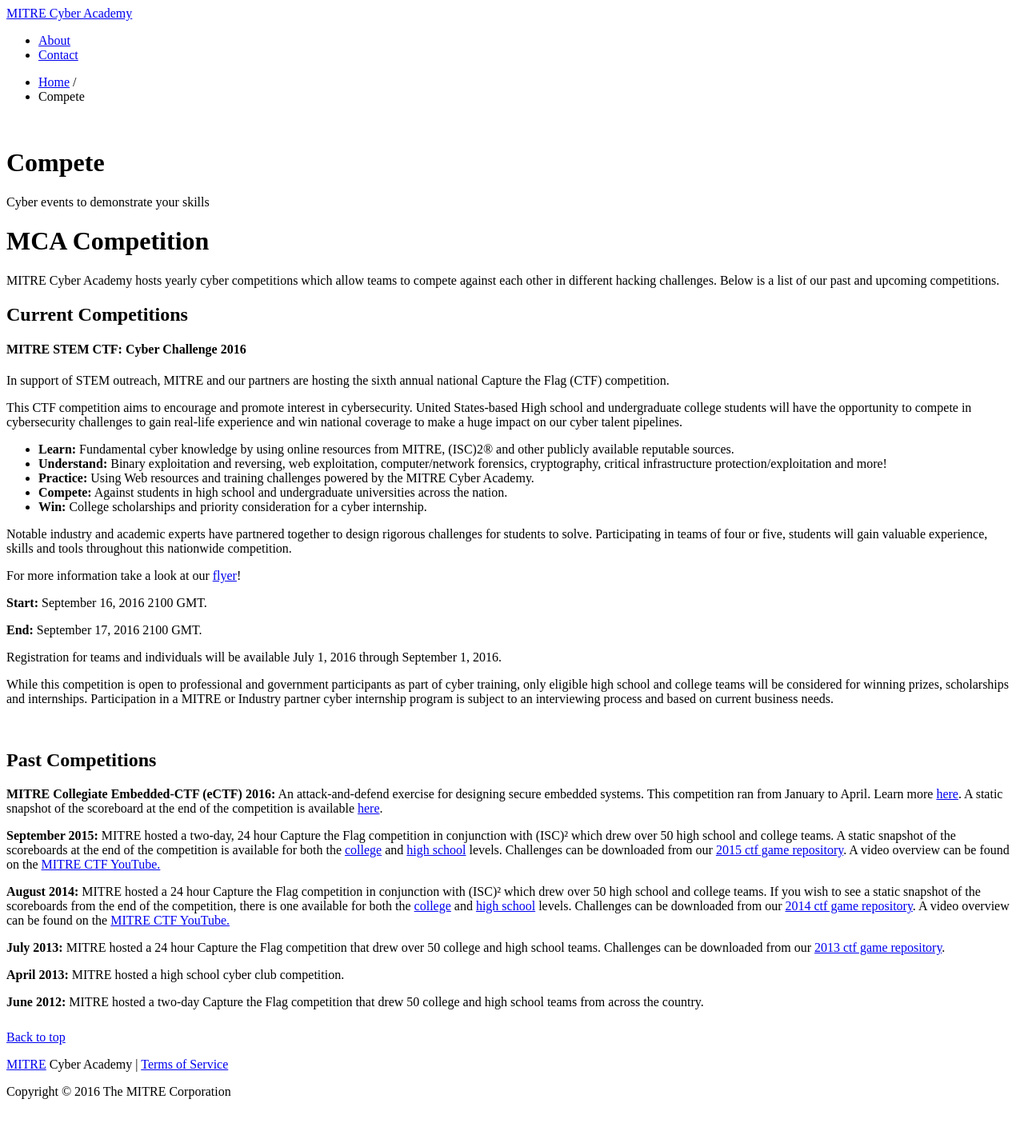
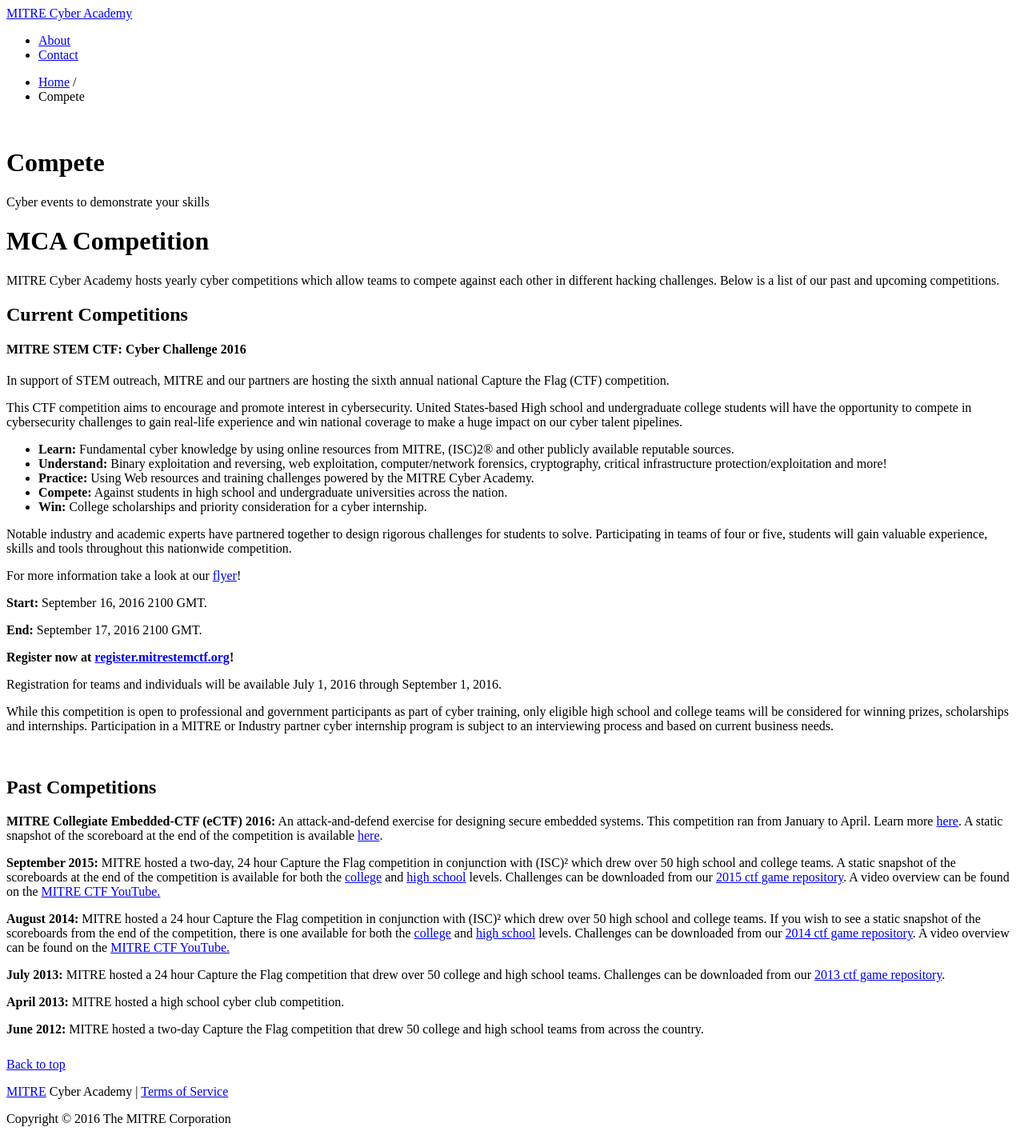
Before and after one commit to mitre-cyber-academy/mitre-cyber-academy.github.io, a Jekyll site: the page built from competitions/index.html, in a window 1280 px wide. Shown: the whole page at 80% size. Built offline with Jekyll 4.4.1, drawn with Linux system fonts in a browser that asks for light colours; nearby versions of some CDN libraries; library files that are not in the unit come from our copies; a script that is not in the unit is left out; before the commit the page ends 1390 px from its top, so only the background shows below that.

Commit message:
Added link to live registration site for 2016 competition

```diff
--- a/competitions/index.html
+++ b/competitions/index.html
@@ -54,6 +54,8 @@ redirect_from:
         <p><strong>Start:</strong> September 16, 2016 2100 GMT.</p>
         <p><strong>End:</strong> September 17, 2016 2100 GMT.</p>
 
+        <p><strong>Register now at <a href="https://register.mitrestemctf.org">register.mitrestemctf.org</a>!</strong></p>
+
         <p>Registration for teams and individuals will be available July 1, 2016 through September 1, 2016.</p>
 
         <p>While this competition is open to professional and government participants as part of cyber training, only eligible high school and college teams will be considered for winning prizes, scholarships and internships. Participation in a MITRE or Industry partner cyber internship program is subject to an interviewing process and based on current business needs.</p>
```
